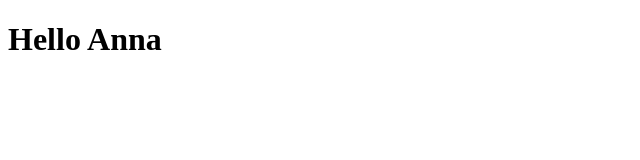
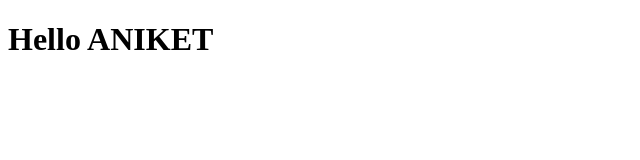
Before and after one commit to aniketkapdule/Test_Project, a plain HTML site: page index.html in a window 1280 px wide. Shown: the whole page, without its empty margins (0-640 px from the left). Drawn offline with Linux system fonts and the light colour scheme.

Commit message:
commit on 'master'

```diff
--- a/index.html
+++ b/index.html
@@ -6,6 +6,6 @@
     <title>Hello</title>
 </head>
 <body>
-    <h1>Hello Anna</h1>
+    <h1>Hello ANIKET</h1>
 </body>
 </html>
```
